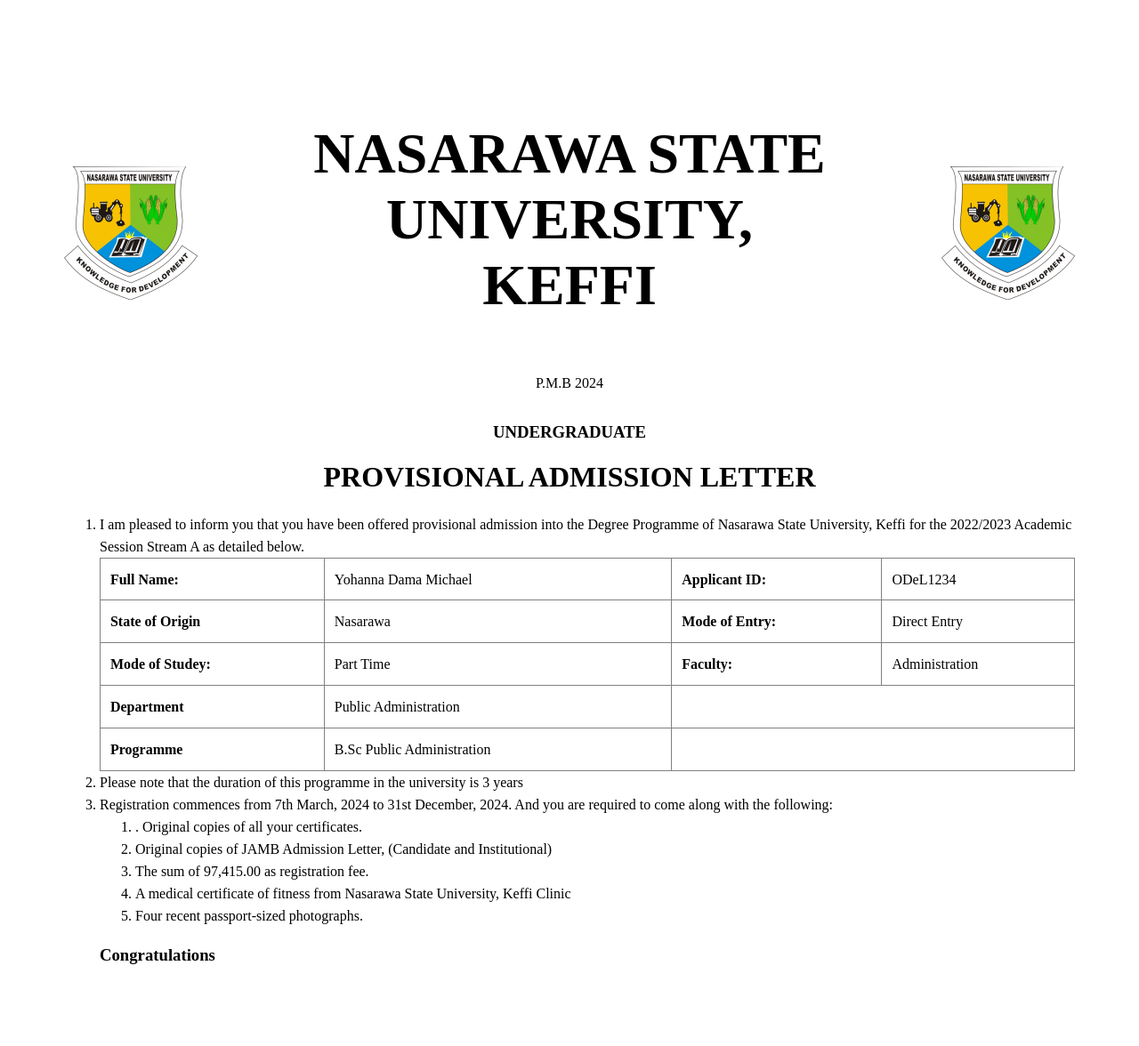
After one commit to DamaMichaelYohanna/odel, a Django app: page /admission in a window 1280 px wide. The commit adds this page. Shown: the whole page at 89% size. Run offline with Django 3.2, Linux system fonts and the light colour scheme.

Commit message:
major update

```diff
--- a/account/forms.py
+++ b/account/forms.py
@@ -7,11 +7,11 @@ class CustomUserCreationForm(UserCreationForm):
 
     class Meta:
         model = CustomUser
-        fields = ("email",)
+        fields = ("email","first_name", "middle_name", "surname",)
 
 
 class CustomUserChangeForm(UserChangeForm):
 
     class Meta:
         model = CustomUser
-        fields = ("email",)
+        fields = ("email","first_name", "middle_name", "surname",)
--- /dev/null
+++ b/main/templates/main/admission.html
@@ -0,0 +1,142 @@
+{% load static %}
+<!DOCTYPE html>
+<html lang="en">
+  <head>
+    <meta charset="UTF-8" />
+    <title>Admission Letter</title>
+    <style>
+      .heading {
+        display: flex;
+        justify-content: space-evenly;
+        align-items: center;
+      }
+      .heading-text {
+        text-align: center;
+      }
+      .heading-text h3 {
+        font-size: 4rem;
+        text-align: center;
+      }
+      table {
+        text-align: left;
+        width: 100%;
+        border-collapse: collapse;
+      }
+      table,
+      tr,
+      th,
+      td {
+        border: 1px solid grey;
+      }
+      td,
+      th {
+        padding: 1%;
+      }
+      .content {
+        line-height: 25px;
+      }
+      @media only print {
+        .heading-text h3 {
+          font-size: 2rem;
+        }
+        .heading-logo img {
+          width: 100px;
+        }
+      }
+      @media screen {
+        body {
+          padding: 5%;
+        }
+      }
+    </style>
+  </head>
+  <body>
+    <div class="heading">
+      <div class="heading-logo">
+        <img
+          src="{% static 'main/img/nsuk-logo.png' %}"
+          alt="NSUK LOGO"
+          width="150px"
+        />
+      </div>
+      <div class="heading-text">
+        <h3>
+          NASARAWA STATE UNIVERSITY,<br />
+          KEFFI
+        </h3>
+        <p>P.M.B 2024</p>
+      </div>
+      <div class="heading-logo">
+        <img
+          src="{% static 'main/img/nsuk-logo.png' %}"
+          alt="NSUK LOGO"
+          width="150px"
+        />
+      </div>
+    </div>
+    <!-- <hr /> -->
+    <div style="text-align: center">
+      <h3>UNDERGRADUATE</h3>
+      <h1>PROVISIONAL ADMISSION LETTER</h1>
+    </div>
+    <div class="content">
+      <ol>
+        <li>
+          I am pleased to inform you that you have been offered provisional
+          admission into the Degree Programme of Nasarawa State University,
+          Keffi for the 2022/2023 Academic Session Stream A as detailed below.
+        </li>
+        <table>
+          <tr>
+            <th>Full Name:</th>
+            <td>Yohanna Dama Michael</td>
+            <th>Applicant ID:</th>
+            <td>ODeL1234</td>
+          </tr>
+          <tr>
+            <th>State of Origin</th>
+            <td>Nasarawa</td>
+            <th>Mode of Entry:</th>
+            <td>Direct Entry</td>
+          </tr>
+          <tr>
+            <th>Mode of Studey:</th>
+            <td>Part Time</td>
+            <th>Faculty:</th>
+            <td>Administration</td>
+          </tr>
+          <tr>
+            <th>Department</th>
+            <td>Public Administration</td>
+          </tr>
+          <tr>
+            <th>Programme</th>
+            <td>B.Sc Public Administration</td>
+          </tr>
+        </table>
+        <li>
+          Please note that the duration of this programme in the university is 3
+          years
+        </li>
+        <li>
+          Registration commences from 7th March, 2024 to 31st December, 2024.
+          And you are required to come along with the following:
+        </li>
+        <ol>
+          <li>. Original copies of all your certificates.</li>
+          <li>
+            Original copies of JAMB Admission Letter, (Candidate and
+            Institutional)
+          </li>
+          <li>The sum of 97,415.00 as registration fee.</li>
+          <li>
+            A medical certificate of fitness from Nasarawa State University,
+            Keffi Clinic
+          </li>
+          <li>Four recent passport-sized photographs.</li>
+        </ol>
+        <h3>Congratulations</h3>
+      </ol>
+    </div>
+  </body>
+</html>
--- a/main/urls.py
+++ b/main/urls.py
@@ -16,4 +16,6 @@ urlpatterns = [
     path('payment', views.dashboard_payments, name='payments_page'),
     path('about', views.about, name='about-page'),
     path('contact', views.contact, name='contact-page'),
+    path('admission', views.render_admission, name='contact-page'),
+    path('gen-invoice', views.render_pdf, name='render pdf'),
 ]
--- a/main/views.py
+++ b/main/views.py
@@ -1,5 +1,13 @@
 import datetime
-from django.shortcuts import render
+
+from django.contrib.auth.decorators import login_required
+from django.http import HttpResponse
+from django.shortcuts import render, redirect
+from django.template.loader import get_template
+from django.urls import reverse
+from xhtml2pdf import pisa
+
+from account.models import Student
 from odel import renderers
 
 
@@ -8,18 +16,66 @@ def index(request):
     """view for the index or home page"""
     return render(request, "main/index.html", )
 
+
+@login_required
 def dashboard(request):
     return render(request, 'main-dashboard/dashboard.html')
 
+
+@login_required
 def dashboard_form_data(request):
     return render(request, 'main-dashboard/forms.html')
 
+
+@login_required
 def dashboard_fee_payment_data(request):
     return render(request, 'main-dashboard/fee-payment-form.html')
 
+
+@login_required
 def dashboard_bio_data(request):
+    if request.method == "POST":
+        pob = request.POST.get("pob")
+        dob = request.POST.get("dob")
+        marital_status = request.POST.get("marital_status")
+        country = request.POST.get("country")
+        lga = request.POST.get("lga")
+        state = request.POST.get("state")
+        contact_address = request.POST.get("contact_address")
+        contact_country = request.POST.get("contact_country")
+        contact_state = request.POST.get("contact_state")
+        contact_lga = request.POST.get("contact_lga")
+        nokn = request.POST.get("nokn")
+        nokp = request.POST.get("nokp")
+        noka = request.POST.get("noka")
+        # get the current student profile from user
+        relationship = request.POST.get("relationship")
+        student_object = Student.objects.get(user=request.user.id)
+        student_object.place_of_birth = pob
+        student_object.date_of_birth = dob
+        student_object.marital_status = marital_status
+        student_object.country = country
+        student_object.state = state
+        student_object.lga = lga
+        student_object.contact_country = contact_country
+        student_object.contact_state = contact_state
+        student_object.contact_lga = contact_lga
+        student_object.contact_address = contact_address
+        student_object.kin_name =nokn
+        student_object.kin_address =noka
+        student_object.kin_phone =nokp
+        student_object.kin_relation =relationship
+        student_object.save()
+        return redirect("/dashboard")
+        # print(pob, dob, marital_status, state,country, contact_state,contact_address,
+        #       contact_lga)
+        # print(contact_country, nokn, nokp, noka,relationship)
+    else:
+        pass
     return render(request, 'main-dashboard/bio-data-form.html')
 
+
+@login_required
 def dashboard_generate_invoice_view(request):
     data = {
         'today': datetime.date.today(),
@@ -29,6 +85,8 @@ def dashboard_generate_invoice_view(request):
     }
     return render(request, 'main-dashboard/invoice.html', data)
 
+
+@login_required
 def dashboard_generate_invoice_pdf(self, request, *args, **kwargs):
     data = {
         'today': datetime.date.today(),
@@ -37,6 +95,7 @@ def dashboard_generate_invoice_pdf(self, request, *args, **kwargs):
         'invoice_number': 1233434,
     }
     return renderers.render_to_pdf('main-dashboard/invoice.html', data)
+
 
 def dashboard_profile_settings(request):
     return render(request, 'main-dashboard/profile-setting.html')
@@ -50,12 +109,39 @@ def dashboard_payments(request):
     return render(request, 'main-dashboard/payment.html')
 
 
-
-
 def about(request):
     """view for the about us page"""
     return render(request, "main/about.html", )
 
+
 def contact(request):
     """view for the about us page"""
     return render(request, "main/contact.html", )
+
+
+def render_admission(request):
+    """view for the about us page"""
+    return render(request, "main/admission.html", )
+
+
+def render_pdf(request, *args, **kwargs):
+    template_path = 'main/invoice.html'
+    static_file_name = '/static/main/img/about.jpg'
+    absolute_path = request.build_absolute_uri(static_file_name)
+    context = {'myvar': 'this is your template context', 'u': absolute_path}
+
+    # Create a Django response object, and specify content_type as pdf
+    response = HttpResponse(content_type='application/pdf')
+    # response['Content-Disposition'] = 'attachment; filename="report.pdf"'
+    # find the template and render it.
+    template = get_template(template_path)
+    html = template.render(context)
+
+    # create a pdf
+    pisa_status = pisa.CreatePDF(
+        html, dest=response)
+    # if error then show some funny view
+    print(request.META)
+    if pisa_status.err:
+        return HttpResponse('We had some errors <pre>' + html + '</pre>')
+    return response
--- a/odel/urls.py
+++ b/odel/urls.py
@@ -13,6 +13,8 @@ Including another URLconf
     1. Import the include() function: from django.urls import include, path
     2. Add a URL to urlpatterns:  path('blog/', include('blog.urls'))
 """
+from django.conf import settings
+from django.conf.urls.static import static
 from django.contrib import admin
 from django.urls import path, include
 
@@ -24,4 +26,6 @@ urlpatterns = [
     path('registration', views.register_one, name='registration_page'),
     path('login', views.student_login, name='login_page'),
     path('admin/', admin.site.urls),
-]
+] + static(settings.STATIC_URL, document_root=settings.STATIC_ROOT)
+
+# + static(settings.MEDIA_URL, document_root=settings.MEDIA_ROOT)
```
Also changed, not shown: account/admin.py (+4 -4 lines), account/models.py (+35 -19 lines), main/static/main/assets/js/demo.js (+13 -13 lines), main/templates/main-dashboard/bio-data-form.html (+55 -92 lines), main/templates/main-dashboard/dashboard-base.html (+19 -7 lines), main/templates/main-dashboard/dashboard.html (+40 -16 lines), main/templates/main/invoice.html (added, +62 -0 lines), odel/renderer.py (added, +52 -0 lines), account/migrations/0003_auto_20240905_0836.py (added), db.sqlite3, main/static/main/img/nsuk-logo.png (added).
